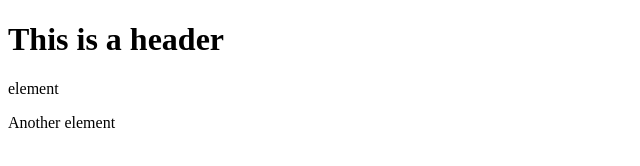
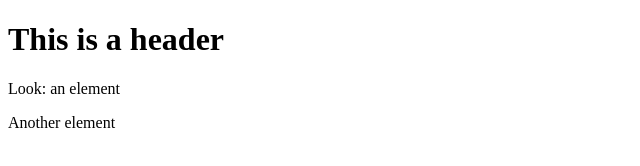
Before and after one commit to Chad-Graham/git-test, a website: page index.html in a window 1280 px wide. Shown: the full height of the page, 0-640 px from the left. Drawn offline with Linux system fonts and the light colour scheme.

Commit message:
Using NPM

```diff
--- a/index.html
+++ b/index.html
@@ -3,7 +3,7 @@
 
 <body>
     <h1>This is a header</h1>
-    <p>element</p>
+    <p>Look: an element</p>
     <p>Another element</p>
 </body>
 
```
Also changed, not shown: package.json (added, +19 -0 lines), 2 other files.
